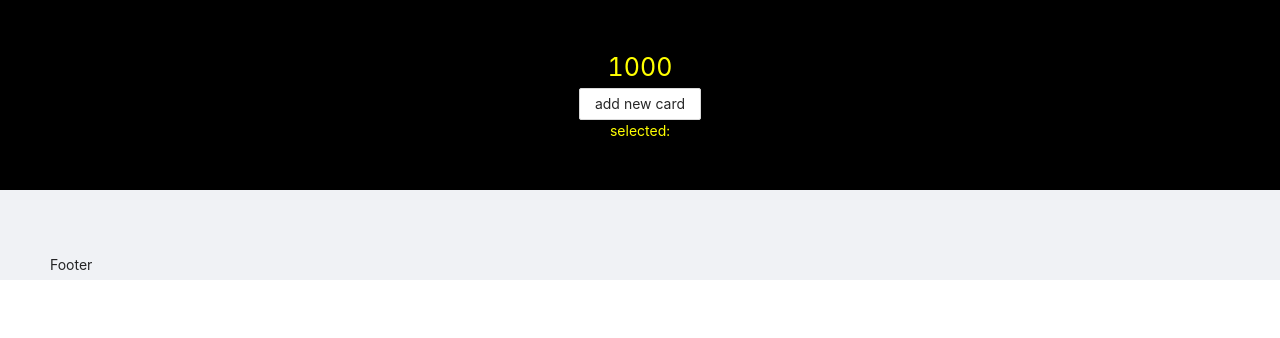
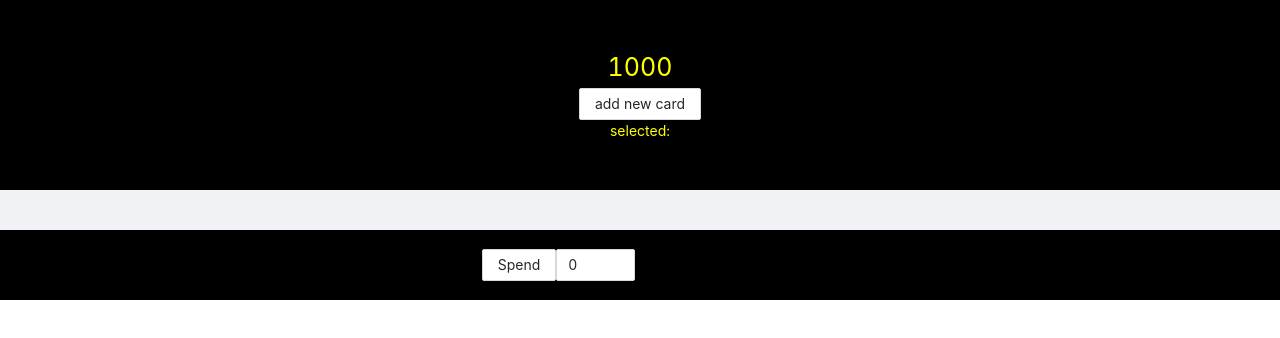
Before and after one commit to impedance/honeykeeper, a React (Create React App) app: page / in a window 1280 px wide. Shown: the top 338 px of the page. Built offline with nearby package versions, Linux system fonts and the light colour scheme.

Commit message:
add spend functional

```diff
--- a/src/App.tsx
+++ b/src/App.tsx
@@ -18,11 +18,14 @@ const App: FC = () => {
   const [selectedId, setSelectedId] = useState<string>("");
   const [sumToGet, setSumToGet] = useState<number>(0);
   const [sumToReturn, setSumToReturn] = useState<number>(0);
+  const [sumToSpend, setSumToSpend] = useState<number>(0);
 
   enum Operation {
     GET,
     RETURN,
+    SPEND,
   }
+
   const handleChange = (
     event: { target: { value: any } },
     operation: Operation
@@ -34,6 +37,9 @@ const App: FC = () => {
     } else {
       setSumToReturn(sum);
     }
+    if (operation === Operation.SPEND) {
+      setSumToSpend(sum);
+    }
   };
 
   const changeBudgetAmount = (id: string, sum: number) => {
@@ -42,11 +48,19 @@ const App: FC = () => {
     setTotalAmount(totalAmount - sum);
     setBudgets({ ...budgets, [id]: newBudget });
   };
+
   const getSum = () => {
     changeBudgetAmount(selectedId, sumToGet);
   };
+
   const returnSum = () => {
     changeBudgetAmount(selectedId, -sumToReturn);
+  };
+
+  const spendSum = () => {
+    const { amount } = budgets[selectedId];
+    const newBudget = { ...budgets[selectedId], amount: amount - sumToSpend };
+    setBudgets({ ...budgets, [selectedId]: newBudget });
   };
 
   const addBudget = () => {
@@ -139,8 +153,20 @@ const App: FC = () => {
         <Row gutter={[32, 32]}>{budgetItems}</Row>
       </Content>
       <Row>
-        <Col>
-          <Footer className="footer">Footer</Footer>
+        <Col span={24}>
+          <div className="spending-area">
+            <Row>
+              <Col>
+                <Button onClick={spendSum}>Spend</Button>
+              </Col>
+              <Col span={6}>
+                <Input
+                  value={sumToSpend}
+                  onChange={(event) => handleChange(event, Operation.SPEND)}
+                />
+              </Col>
+            </Row>
+          </div>
         </Col>
       </Row>
     </Layout>
--- a/src/index.css
+++ b/src/index.css
@@ -16,6 +16,15 @@ code {
   color: yellow;
   background-color: black;
   height: 190px;
+  display: flex;
+  align-items: center;
+  flex-direction: column;
+  justify-content: center;
+}
+.spending-area {
+  color: yellow;
+  background-color: black;
+  height: 70px;
   display: flex;
   align-items: center;
   flex-direction: column;
```
